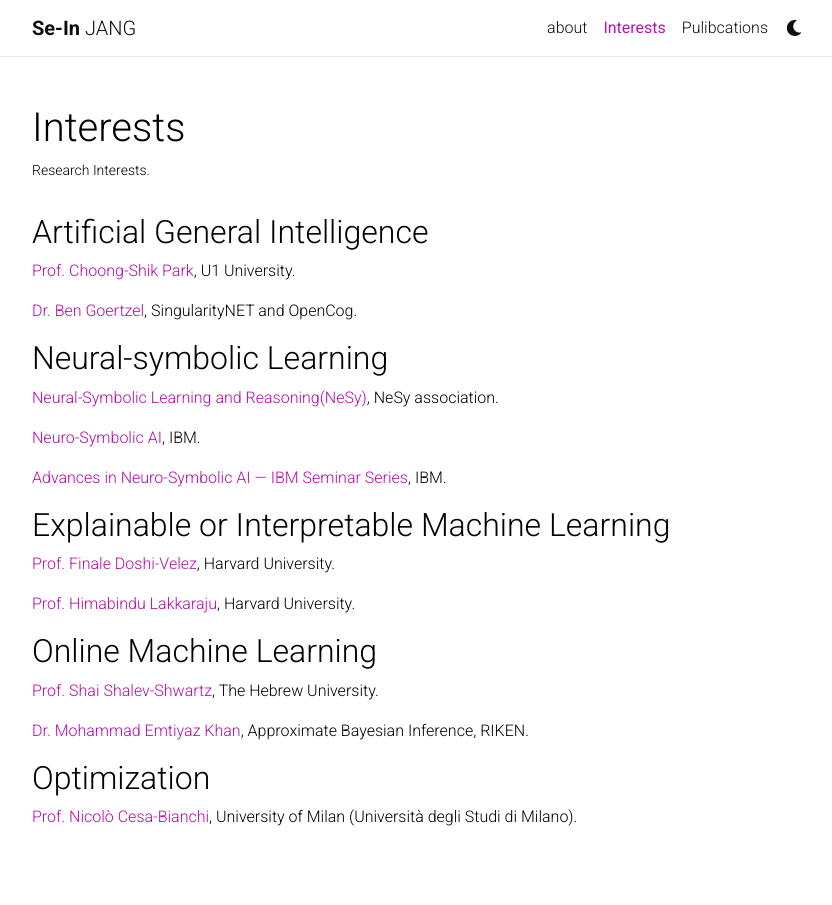
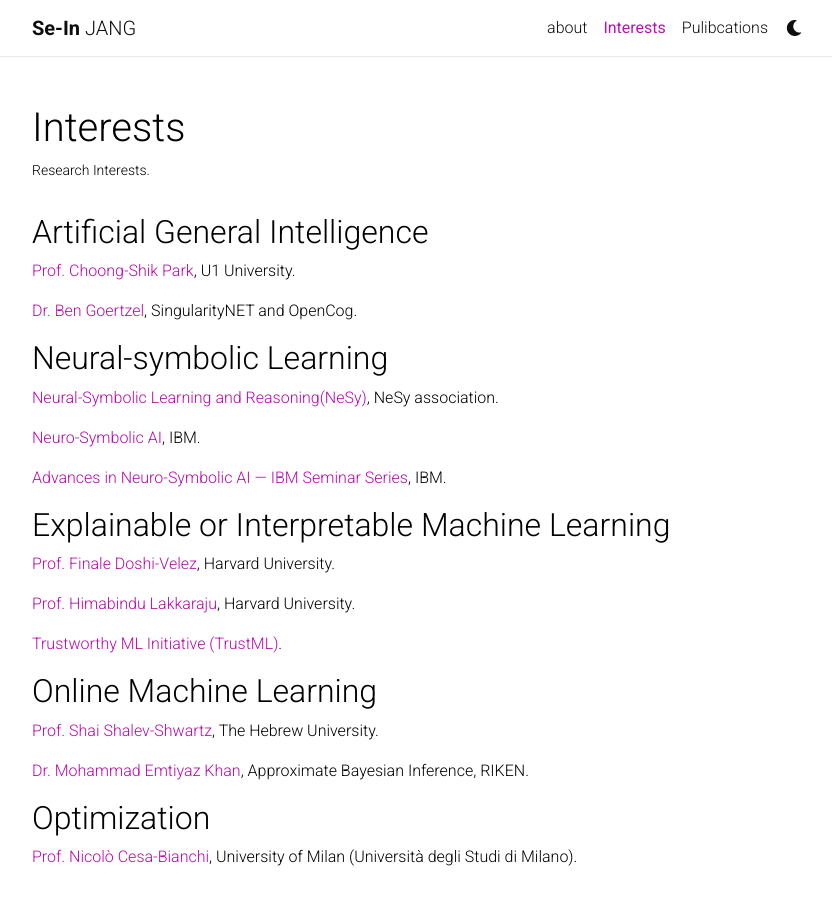
Before and after one commit to sijang/sijang.github.io, a Jekyll site: the page built from _pages/Interests.md, in a window 1280 px wide and 955 px high. Shown: the top 905 px of the window, without its empty margins (223-1055 px from the left). Built offline with Jekyll 4.4.1, drawn with Linux system fonts in a browser that asks for light colours; nearby versions of some CDN libraries; a style sheet for code colours, icons or effects is not loaded.

Commit message:
Update Interests.md

```diff
--- a/_pages/Interests.md
+++ b/_pages/Interests.md
@@ -27,6 +27,9 @@ nav: true
 
   > [Prof. Himabindu Lakkaraju](https://himalakkaraju.github.io){:target="_blank"}, Harvard University.
 
+  > [Trustworthy ML Initiative (TrustML)](https://www.trustworthyml.org/){:target="_blank"}.
+
+
 
 
 ## Online Machine Learning
```
